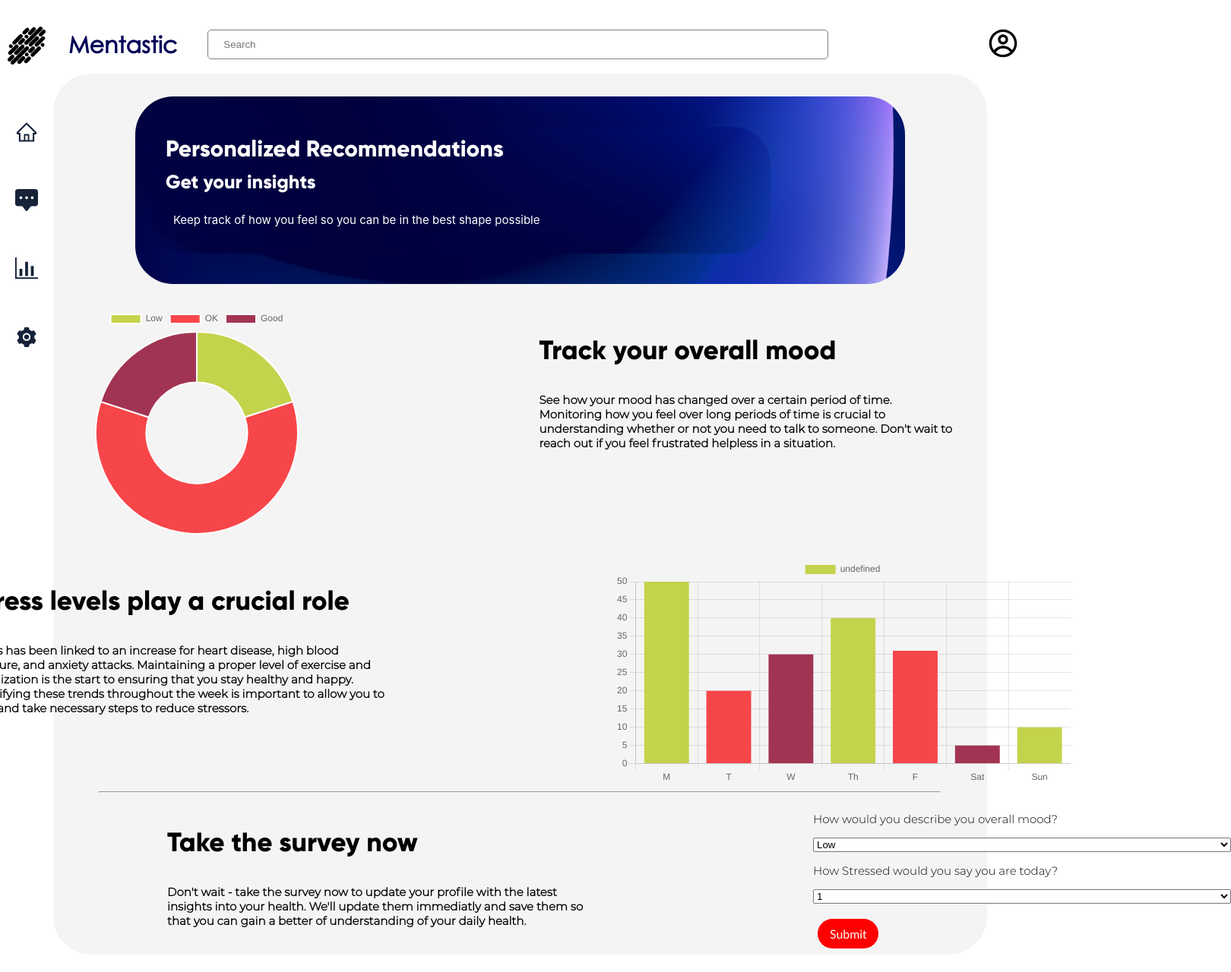
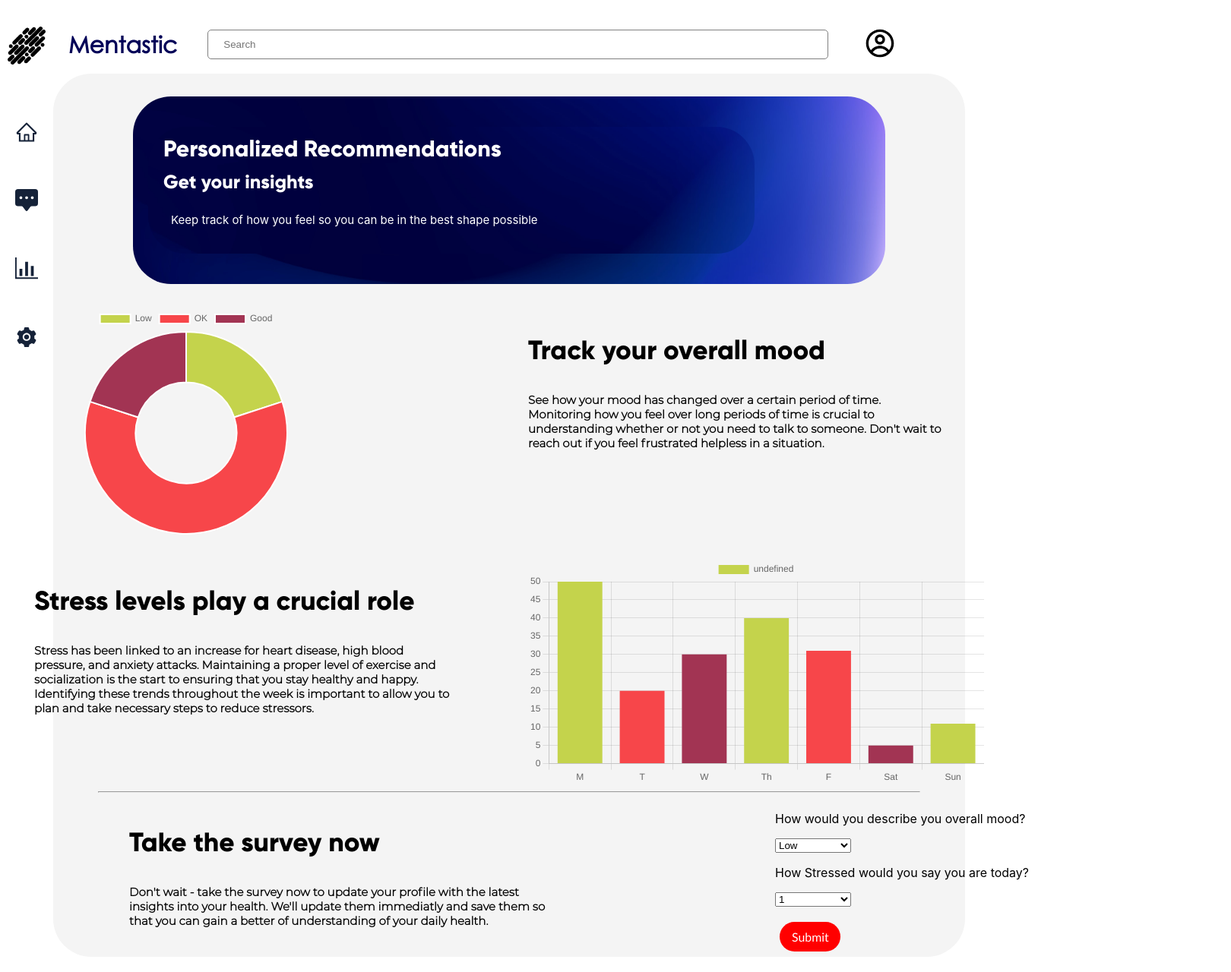
Before and after one commit to subhanbaig209/Mentastic, a React (Create React App) app in the folder chatbot/: page /graphs in a window 1280 px wide. Shown: the whole page at 76% size, 1620 px wide, since content can reach past the window. Built offline with nearby package versions, Linux system fonts and the light colour scheme; what react-chatbot-kit would draw is missing.

Commit message:
Fixed width issue

```diff
--- a/chatbot/src/css/body.module.css
+++ b/chatbot/src/css/body.module.css
@@ -7,7 +7,7 @@
     justify-content: center;
     align-items: center;
     flex-direction: column;
-    margin-right: 50px;
+    margin-right: 20px;
     min-height: 600px;
     padding-bottom: 100px;
 }
--- a/chatbot/src/css/globals.module.css
+++ b/chatbot/src/css/globals.module.css
@@ -8,7 +8,6 @@ body {
     display: flex;
     flex-direction: row;
     margin-bottom: 20px;
-    width: 100%;
 }
 
 
--- a/chatbot/src/css/graphs.module.css
+++ b/chatbot/src/css/graphs.module.css
@@ -7,7 +7,7 @@
     justify-content: center;
     align-items: center;
     flex-direction: column;
-    margin-right: 50px;
+    margin-right: px;
 }
 
 
@@ -87,7 +87,7 @@
     color: black;
     font-size: 30px;
     font-family: "Gilroy Extra-Bold";
-    margin-right: 300px;
+    margin-right: 100px;
 }
 
 .divider {
@@ -106,7 +106,7 @@
     color: black;
     font-size: 30px;
     font-family: "Gilroy Extra-Bold";
-    margin-left: 150px;
+    margin-left: 100px;
     margin-bottom: 20px;
 }
 
@@ -115,6 +115,7 @@
     flex-direction: column;
     justify-content: center;
     margin-left: 300px;
+    width: 100px;
 }
 
 .submit {
@@ -134,3 +135,7 @@
     background-color: white;
     color: red;
 }
+
+.formInfo {
+    width: 450px;
+}
--- a/chatbot/src/css/topBar.module.css
+++ b/chatbot/src/css/topBar.module.css
@@ -5,7 +5,7 @@
     flex-direction: row;
     justify-content: space-between;
     align-items: center;
-    width: 100%;
+    width: 95%;
     margin-top: 20px;
     margin-left: 20px;
 }
@@ -33,7 +33,7 @@
 }
 
 .icon {
-    margin-right: 30px;
+    margin-right: 100px;
     margin-left: 30px;
 }
 
--- a/chatbot/src/pages/graphs.js
+++ b/chatbot/src/pages/graphs.js
@@ -9,7 +9,7 @@ import "chart.js/auto";
 import {useState} from "react"
 
 let Body = () => {
-  let [stress, setStress] = useState(0);
+  let [stress, setStress] = useState(1);
   let [mood, setMood] = useState(0);
   let [hasSubmit, setHasSubmit] = useState(false);
   let [sunStress, setSunStress] = useState(10);
@@ -58,6 +58,11 @@ let Body = () => {
         "#C4D34C",
         "#F7464A",
         "#A23453"
+      ],
+      labels: [
+        "High",
+        "Medium",
+        "Normal"
       ]
     }]
   }
@@ -106,14 +111,14 @@ let Body = () => {
             them so that you can gain a better of understanding of your daily health.</p>
           </div>
           <div className={styles.form}>
-          <p className={styles.moodDescr}>How would you describe you overall mood?</p>
+          <p className={styles.formInfo}>How would you describe you overall mood?</p>
             <select onChange={moodLevel}>
               <option value="1">Low</option>
               <option value="1">Medium</option>
               <option value="1">High</option>
             </select>
 
-            <p className={styles.moodDescr}>How Stressed would you say you are today?</p>
+            <p className={styles.formInfo}>How Stressed would you say you are today?</p>
             <select onChange={stressLevel}>
               <option value="1">1</option>
               <option value="2">2</option>
```
